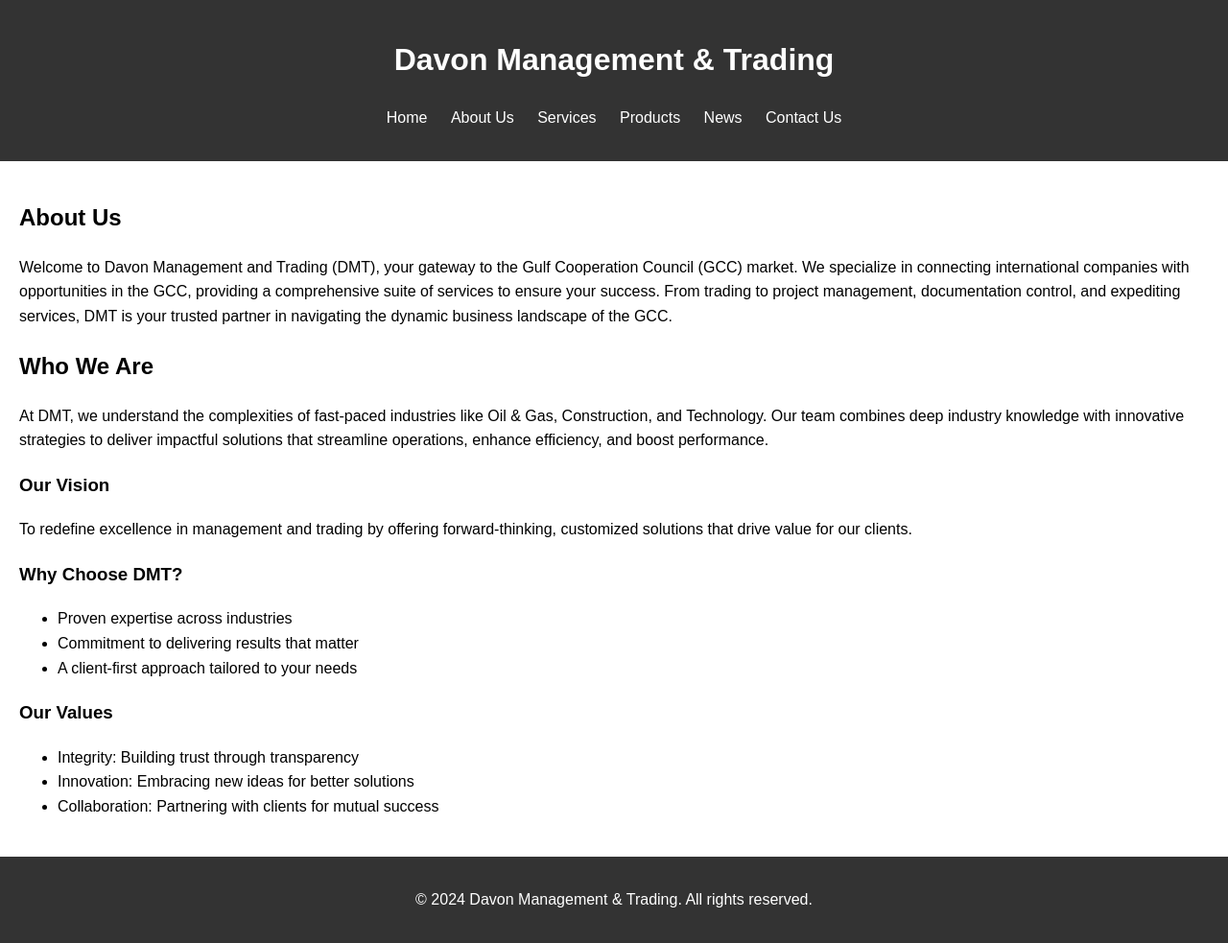
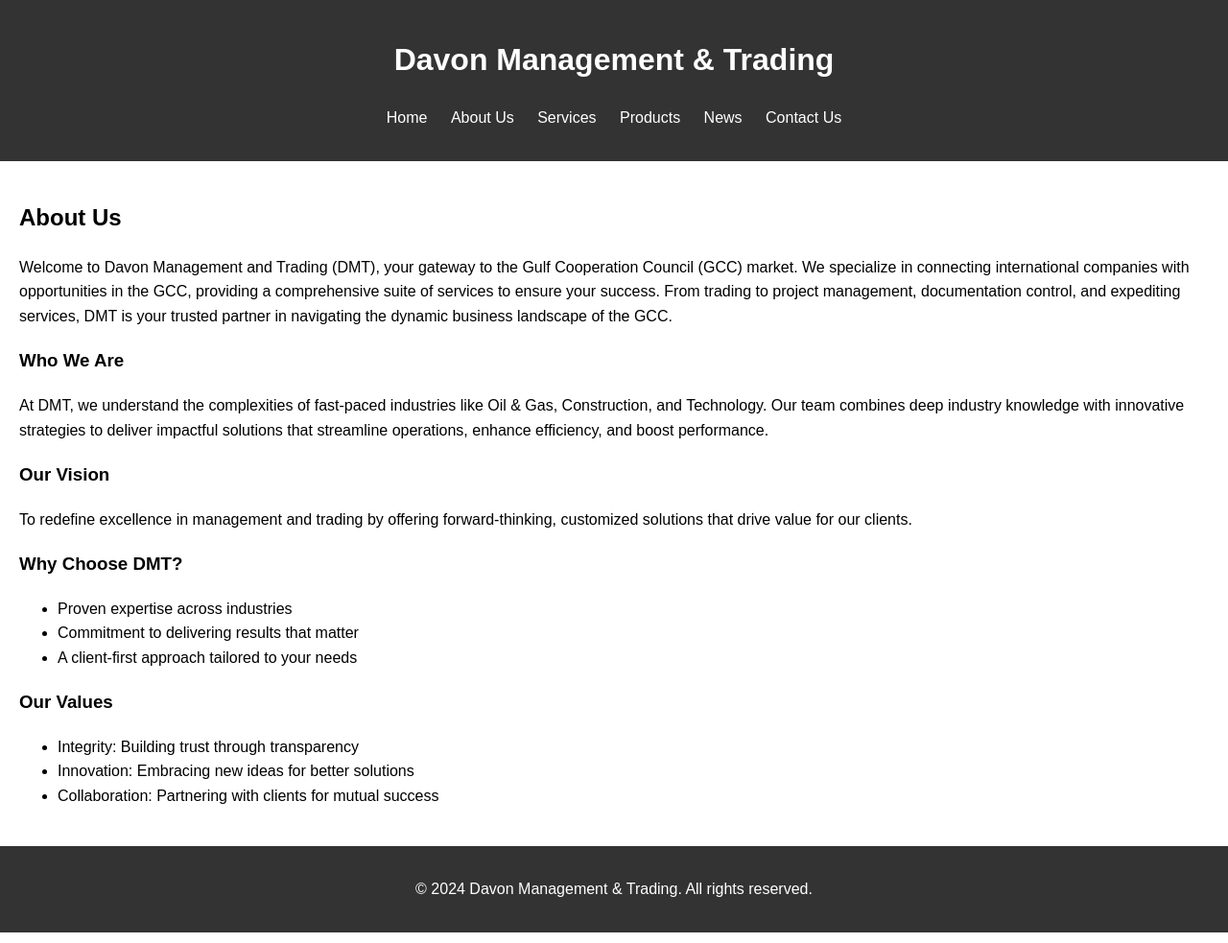
Before and after one commit to Davonmt/davonmt.com, a Jekyll site: the page about.html, which Jekyll copies as it is, in a window 1280 px wide. Shown: the whole page at 96% size. Built offline with Jekyll 4.4.1, drawn with Linux system fonts in a browser that asks for light colours.

```diff
--- a/about.html
+++ b/about.html
@@ -24,7 +24,7 @@
         <section id="about">
             <h2>About Us</h2>
             <p>Welcome to Davon Management and Trading (DMT), your gateway to the Gulf Cooperation Council (GCC) market. We specialize in connecting international companies with opportunities in the GCC, providing a comprehensive suite of services to ensure your success. From trading to project management, documentation control, and expediting services, DMT is your trusted partner in navigating the dynamic business landscape of the GCC.</p>
-            <h2>Who We Are</h2>
+            <h3>Who We Are</h3>
             <p>At DMT, we understand the complexities of fast-paced industries like Oil & Gas, Construction, and Technology. Our team combines deep industry knowledge with innovative strategies to deliver impactful solutions that streamline operations, enhance efficiency, and boost performance.</p>
             <h3>Our Vision</h3>
             <p>To redefine excellence in management and trading by offering forward-thinking, customized solutions that drive value for our clients.</p>
```
